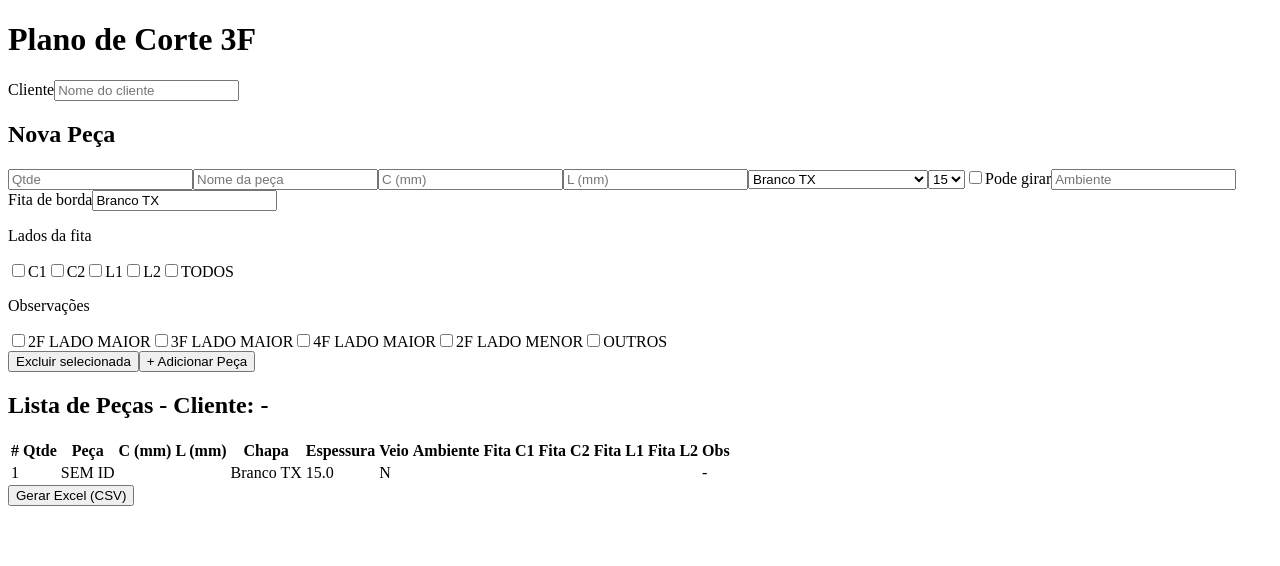
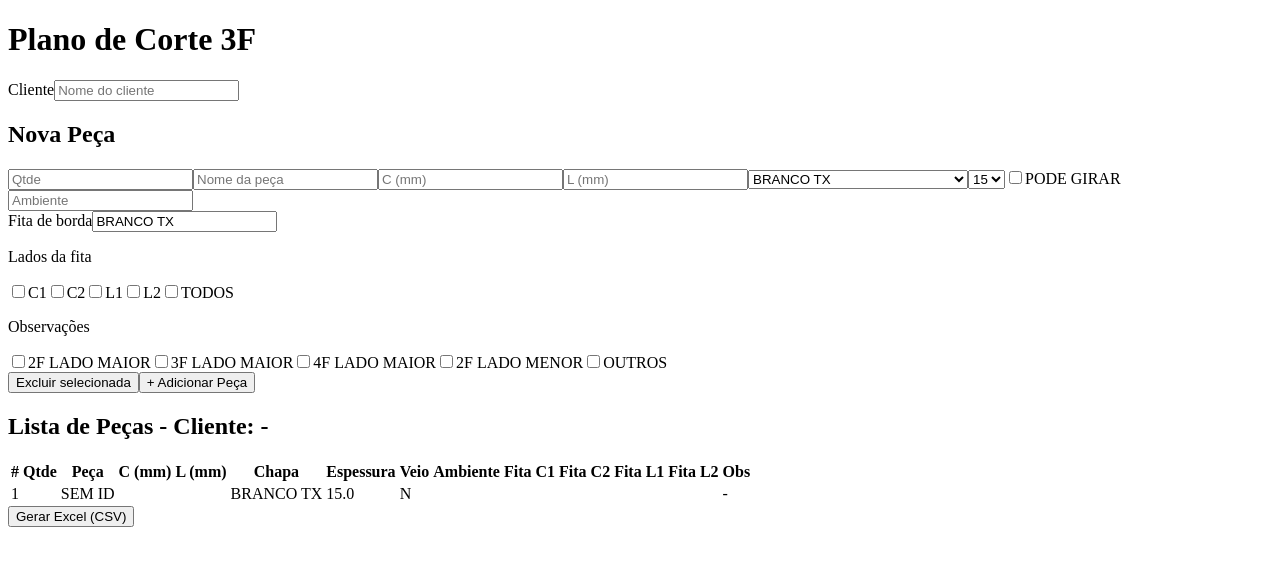
Before and after one commit to felipebroilo/plano3f, a Next.js app: page / in a window 1280 px wide. Shown: the top 566 px of the page. Built offline with nearby package versions, Linux system fonts and the light colour scheme.

Commit message:
Ajusta nomes de chapa em caixa alta e pré-lista de nomes de peça

```diff
--- a/pages/index.js
+++ b/pages/index.js
@@ -2,13 +2,13 @@
 import { useState } from "react";
 
 const materialCodeMap = {
-  "Branco TX": { "3.0": 1384, "6.0": 1108, "15.0": 1105, "18.0": 1109 },
-  "Preto TX": { "15.0": 1509, "18.0": 1508 },
-  "Cru":      { "6.0": 1500, "9.0": 1593, "15.0": 1389, "18.0": 1402 },
-  "Mocca Fibraplac":          { "15.0": 1666, "18.0": 1107 },
-  "Italian Noce Eucatex":     { "15.0": 1668 },
-  "Cinza Itália Lacca Eucatex": { "15.0": 1670 },
-  "Noce Oro Eucatex":         { "15.0": 1669 },
+  "BRANCO TX": { "3.0": 1384, "6.0": 1108, "15.0": 1105, "18.0": 1109 },
+  "PRETO TX": { "15.0": 1509, "18.0": 1508 },
+  "CRU":      { "6.0": 1500, "9.0": 1593, "15.0": 1389, "18.0": 1402 },
+  "MOCCA FIBRAPLAC":          { "15.0": 1666, "18.0": 1107 },
+  "ITALIAN NOCE EUCATEX":     { "15.0": 1668 },
+  "NOCE ORO EUCATEX":         { "15.0": 1669 },
+  "CINZA ITALIA LACCA EUCATEX": { "15.0": 1670 },
   "OUTROS": {}
 };
 
@@ -18,12 +18,12 @@ function criarPeca(overrides = {}) {
     nome: "",
     c: "",
     l: "",
-    chapa: "Branco TX",
+    chapa: "BRANCO TX",
     outraChapa: "",
     espessura: 15,
     veio: false,
     ambiente: "",
-    fitaOutro: "Branco TX",
+    fitaOutro: "BRANCO TX",
     lados: { c1: false, c2: false, l1: false, l2: false, todos: false },
     observacoes: [],
     obsOutros: "",
@@ -37,13 +37,13 @@ export default function Home() {
   const [selecionado, setSelecionado] = useState(null);
 
   const chapas = [
-    "Branco TX",
-    "Preto TX",
-    "Cru",
-    "Mocca Fibraplac",
-    "Italian Noce Eucatex",
-    "Noce Oro Eucatex",
-    "Cinza Itália Lacca Eucatex",
+    "BRANCO TX",
+    "PRETO TX",
+    "CRU",
+    "MOCCA FIBRAPLAC",
+    "ITALIAN NOCE EUCATEX",
+    "NOCE ORO EUCATEX",
+    "CINZA ITALIA LACCA EUCATEX",
     "OUTROS",
   ];
   const espessuras = [3, 6, 9, 15, 18];
@@ -53,6 +53,18 @@ export default function Home() {
     "4F LADO MAIOR",
     "2F LADO MENOR",
     "OUTROS",
+  ];
+  const nomeSugestoes = [
+    "BASE",
+    "DIVISORIA",
+    "ESPALA",
+    "FRENTE",
+    "FUNDO",
+    "GAVETA",
+    "LATERAL",
+    "PORTA",
+    "PRATELEIRA",
+    "TAMPO",
   ];
 
   const addPeca = () => {
@@ -199,16 +211,23 @@ export default function Home() {
             }
             required
           />
+
           <input
             type="text"
+            list="nome-pecas"
             placeholder="Nome da peça"
             className="col-span-3 border rounded p-2"
             value={pecas[pecas.length - 1].nome}
             onChange={(e) =>
               handleChange(pecas.length - 1, "nome", e.target.value)
             }
-            required
           />
+          <datalist id="nome-pecas">
+            {nomeSugestoes.map((n) => (
+              <option key={n} value={n} />
+            ))}
+          </datalist>
+
           <input
             type="number"
             placeholder="C (mm)"
@@ -229,6 +248,7 @@ export default function Home() {
             }
             required
           />
+
           <select
             className="col-span-2 border rounded p-2"
             value={pecas[pecas.length - 1].chapa}
@@ -256,21 +276,19 @@ export default function Home() {
               required
             />
           )}
+
           <select
             className="col-span-1 border rounded p-2"
             value={pecas[pecas.length - 1].espessura}
             onChange={(e) =>
-              handleChange(
-                pecas.length - 1,
-                "espessura",
-                e.target.value
-              )
+              handleChange(pecas.length - 1, "espessura", e.target.value)
             }
           >
             {espessuras.map((e, i) => (
               <option key={i}>{e}</option>
             ))}
           </select>
+
           <label className="col-span-3 flex items-center">
             <input
               type="checkbox"
@@ -285,20 +303,17 @@ export default function Home() {
               }
             />
             {pecas[pecas.length - 1].veio
-              ? "Segue comprimento"
-              : "Pode girar"}
+              ? "SEGUE COMPRIMENTO"
+              : "PODE GIRAR"}
           </label>
+
           <input
             type="text"
             placeholder="Ambiente"
             className="col-span-3 border rounded p-2"
             value={pecas[pecas.length - 1].ambiente}
             onChange={(e) =>
-              handleChange(
-                pecas.length - 1,
-                "ambiente",
-                e.target.value
-              )
+              handleChange(pecas.length - 1, "ambiente", e.target.value)
             }
           />
         </div>
@@ -445,7 +460,7 @@ export default function Home() {
                 >
                   <td className="border px-2 py-1">{i + 1}</td>
                   <td className="border px-2 py-1">{p.qtde}</td>
-                  <td className="border px-2 py-1">{p.nome || "SEM ID"}</td>
+                  <td className="border px-2 py-1">{p.nome.trim()||"SEM ID"}</td>
                   <td className="border px-2 py-1">{p.c}</td>
                   <td className="border px-2 py-1">{p.l}</td>
                   <td className="border px-2 py-1">
```
